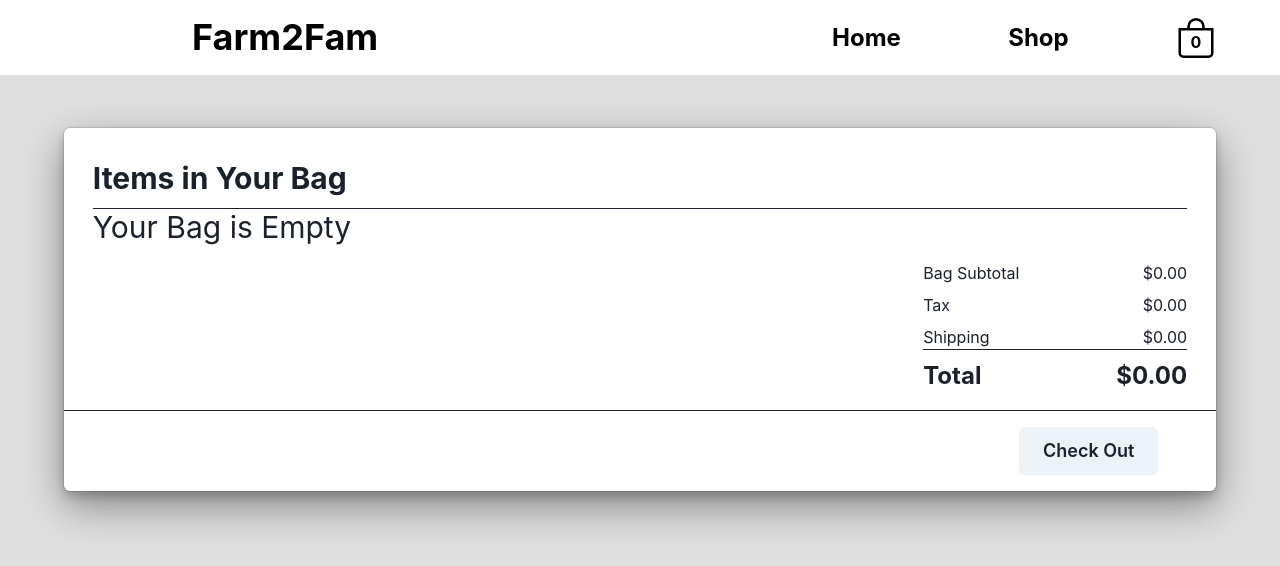
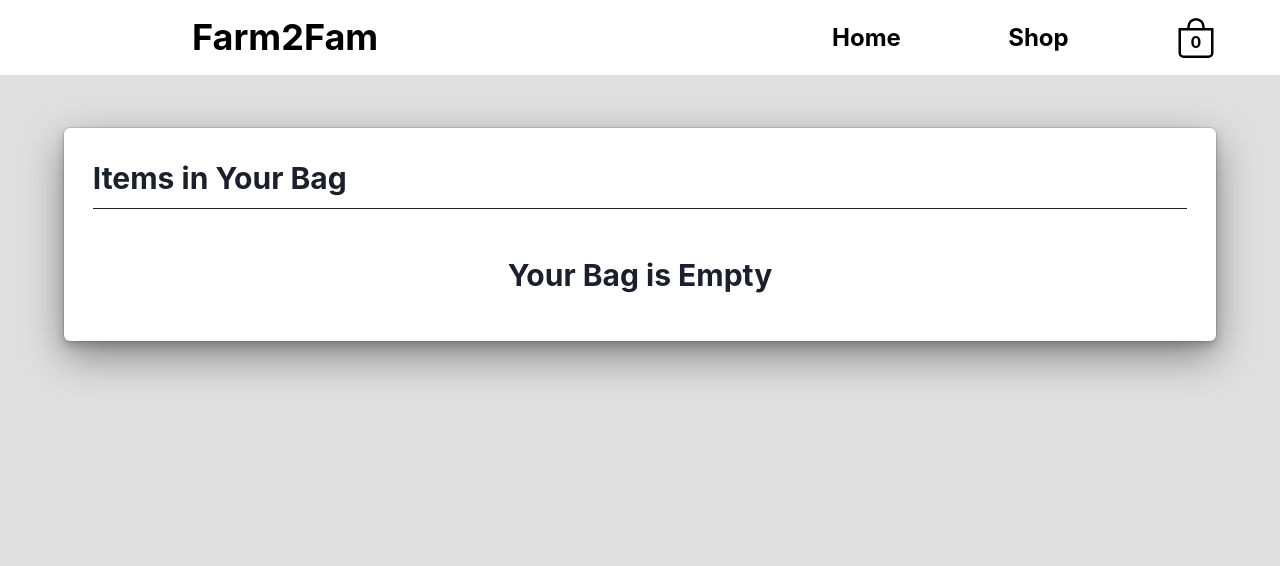
Before and after one commit to curtag/react-shop, a React (Create React App) app: page /cart in a window 1280 px wide. Shown: the top 566 px of the page. Built offline with nearby package versions, Linux system fonts and the light colour scheme.

Commit message:
modify empty cart display

```diff
--- a/src/pages/Cart.js
+++ b/src/pages/Cart.js
@@ -43,32 +43,13 @@ const Cart = ({shopItems,
 
   const EmptyCart = () => {
     return (
-      <Heading as="h2" size="lg" fontWeight="normal">Your Bag is Empty</Heading>
+      <Heading as="h2" size="lg" fontWeight="normal" align="center" py="3rem" fontWeight="bold">Your Bag is Empty</Heading>
     )
   }
 
-  return (
-    <Box pt="8rem" backgroundColor="rgba(0,0,0, .125)" pb="3rem" minHeight="100vh">
-      <Box width="90%" mx="auto" backgroundColor="white" boxShadow="dark-lg" borderRadius="md">
-        <Box width="95%" mx="auto">
-          <Heading
-            as="h1"
-            size="lg"
-            py={3}
-            pt="2rem"
-            borderBottom="1px"
-            textAlign={{
-              base: "center",
-              md: "center",
-              xl: "left"
-            }}
-          >
-            Items in Your Bag
-          </Heading>
-          <Box>
-            {shopItemsToRender.length !== 0 ? <ShopItems/> : <EmptyCart/>}
-          </Box>
-          <Flex
+  const CartTotal = () => {
+    return (
+      <Flex
             justifyContent="end"
             pt="1rem"
           >
@@ -104,8 +85,34 @@ const Cart = ({shopItems,
                 <Text align="right" width="8rem" >${(getCartTotalCost() + (getCartTotalCost()*.075) + (cartItemCount * .45)).toFixed(2)}</Text>
               </HStack>
             </VStack>
-          </Flex>
+        </Flex>
+    )
+  }
+
+  return (
+    <Box pt="8rem" backgroundColor="rgba(0,0,0, .125)" pb="3rem" minHeight="100vh">
+      <Box width="90%" mx="auto" backgroundColor="white" boxShadow="dark-lg" borderRadius="md">
+        <Box width="95%" mx="auto">
+          <Heading
+            as="h1"
+            size="lg"
+            py={3}
+            pt="2rem"
+            borderBottom="1px"
+            textAlign={{
+              base: "center",
+              md: "center",
+              xl: "left"
+            }}
+          >
+            Items in Your Bag
+          </Heading>
+          <Box>
+            <ShopItems/>
+            {shopItemsToRender.length == 0 ? <EmptyCart/> : <CartTotal/>}
+          </Box>
         </Box>
+        {shopItemsToRender.length !== 0 ?
         <Flex
           justify={{
             base: "center",
@@ -116,7 +123,7 @@ const Cart = ({shopItems,
           borderTop="1px"
         >
           <Button my="1rem" mr="5%" size="lg" onClick={() => handleCheckout()}>Check Out</Button>
-      </Flex>
+      </Flex> : <></>}
       </Box>
     </Box>
   )
```
Also changed, not shown: package.json (+7 -1 lines), 1 other file (tests, documents, lock files or other folders).
